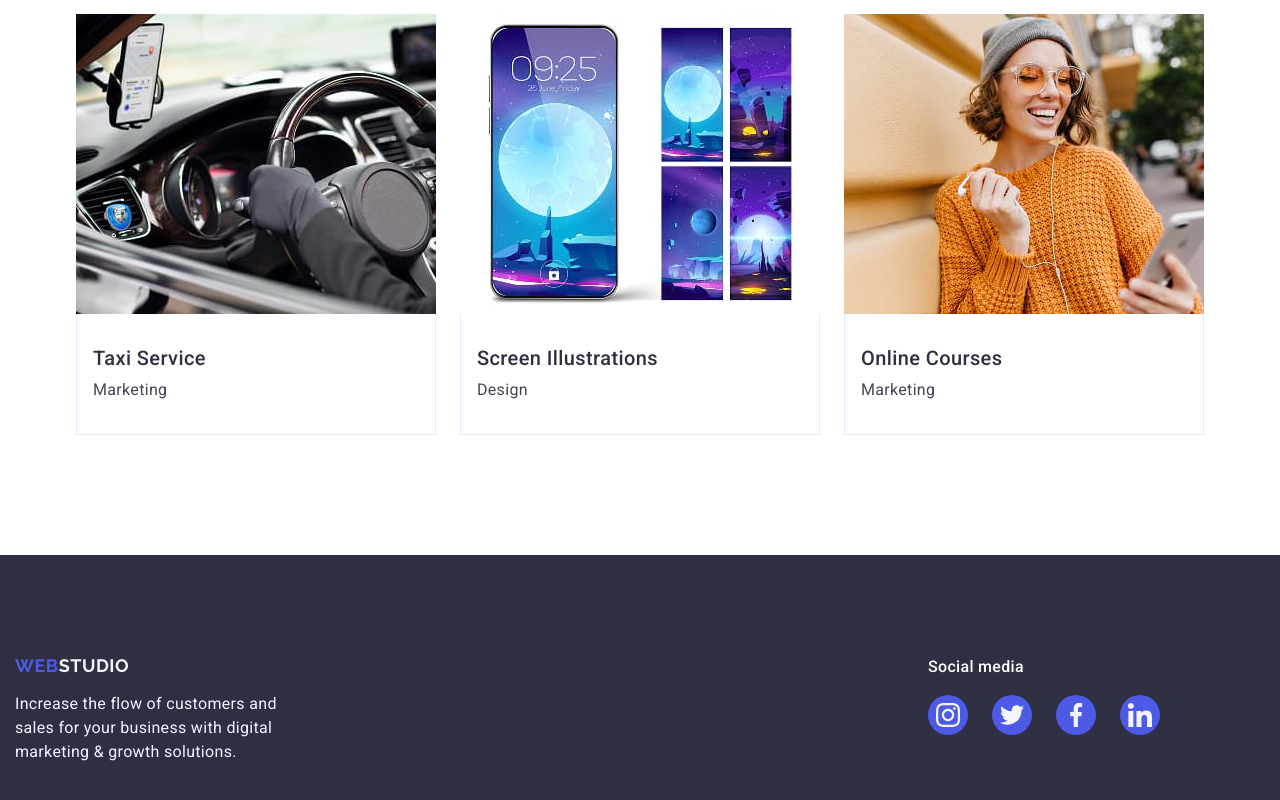
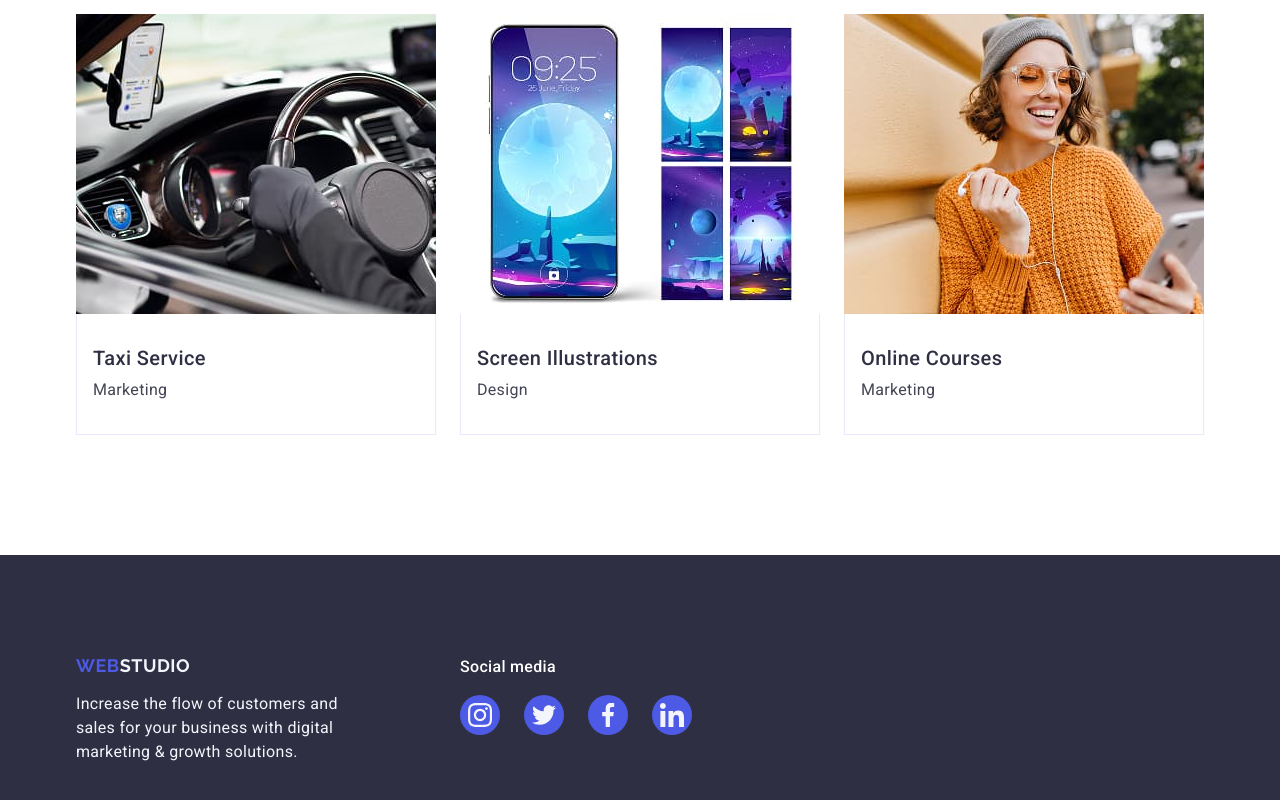
Before and after one commit to andrii-chaika941/goit-markup-hw-04, a plain HTML site: page index.html in a window 1280 px wide. Shown: the part 2616-3416 px from the top of the page. Drawn offline with nearby package versions, Linux system fonts and the light colour scheme.

Commit message:
Initial commit

```diff
--- a/css/styles.css
+++ b/css/styles.css
@@ -484,8 +484,10 @@ ul {
 }
 
 .wrapper {
+  margin-right: 120px;
+}
+
+.footer-container {
   display: flex;
   align-items: baseline;
-  margin-right: 120px;
-  gap: 16px;
 }
--- a/index.html
+++ b/index.html
@@ -429,8 +429,8 @@
         </section>
       </main>
       <footer class="footer">
-        <div class="wrapper">
-          <div class="container footer-container">
+        <div class="container footer-container">
+          <div class="wrapper">
             <a class="footer-logo" href="./index.html"
               >Web<span class="footer-logo-navy">Studio</span></a
             >
```
